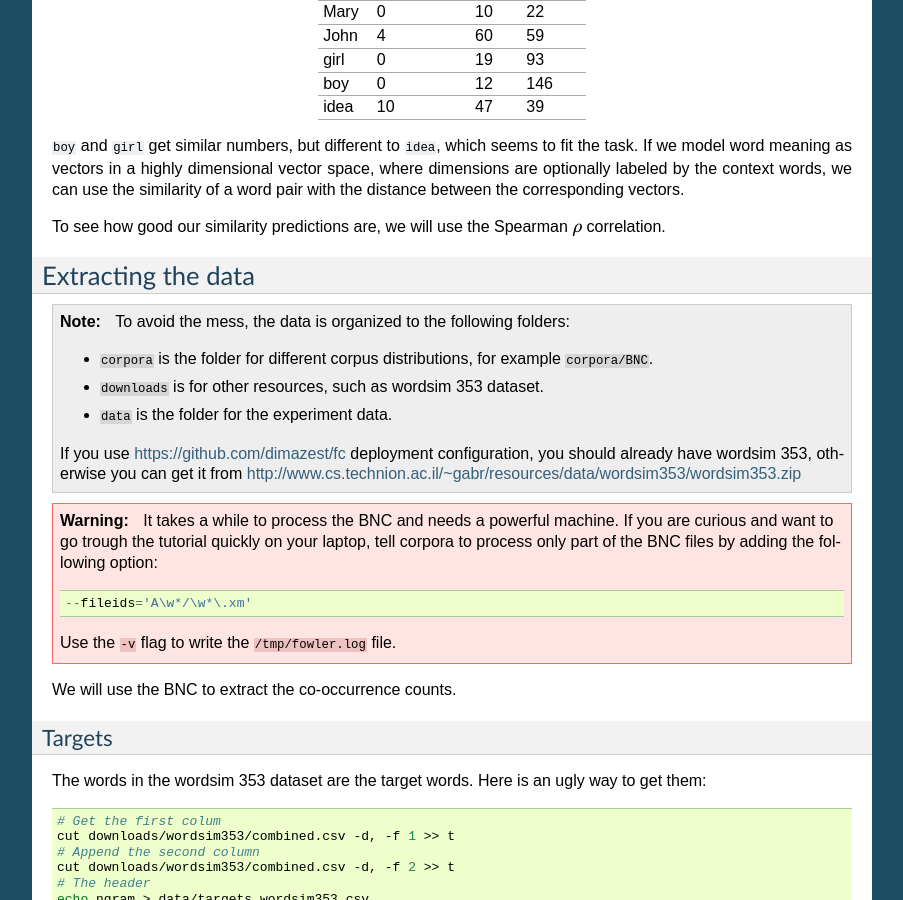
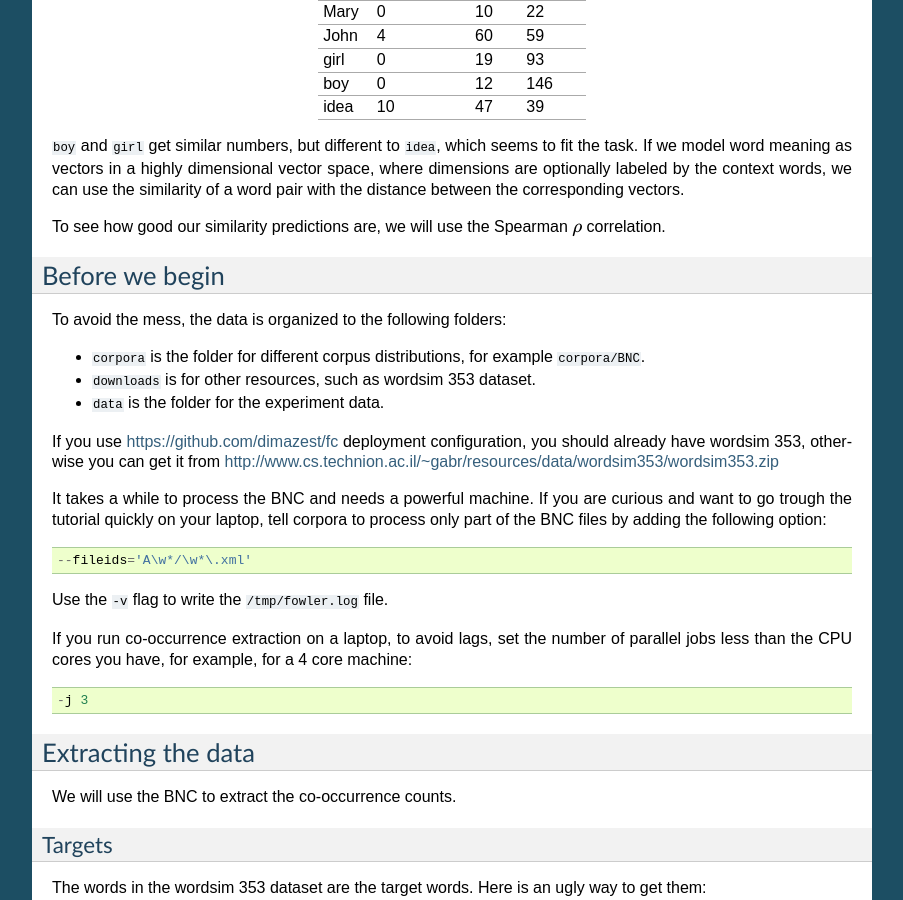
Before and after one commit to dimazest/fowler.corpora, a Sphinx documentation site: the page built from docs/quick_start.rst, in a window 1280 px wide and 900 px high, scrolled down 1004 px. Shown: the whole window, without its empty margins (198-1101 px from the left). Built offline with Sphinx 7.4.7, drawn with Linux system fonts in a browser that asks for light colours; cross-references to code outside the pages are shown as plain code.

Commit message:
Before we begin

```diff
--- a/docs/quick_start.rst
+++ b/docs/quick_start.rst
@@ -76,32 +76,38 @@ between the corresponding vectors.
 To see how good our similarity predictions are, we will use the Spearman
 :math:`\rho` correlation.
 
+Before we begin
+---------------
+
+To avoid the mess, the data is organized to the following folders:
+
+* ``corpora`` is the folder for different corpus distributions, for example
+  ``corpora/BNC``.
+* ``downloads`` is for other resources, such as wordsim 353 dataset.
+* ``data`` is the folder for the experiment data.
+
+If you use https://github.com/dimazest/fc deployment configuration, you
+should already have wordsim 353, otherwise you can get it from
+http://www.cs.technion.ac.il/~gabr/resources/data/wordsim353/wordsim353.zip
+
+
+It takes a while to process the BNC and needs a powerful machine. If you
+are curious and want to go trough the tutorial quickly on your laptop, tell
+corpora to process only part of the BNC files by adding the following
+option::
+
+    --fileids='A\w*/\w*\.xml'
+
+Use the ``-v`` flag to write the ``/tmp/fowler.log`` file.
+
+If you run co-occurrence extraction on a laptop, to avoid lags, set the number
+of parallel jobs less than the CPU cores you have, for example, for a 4 core
+machine::
+
+    -j 3
+
 Extracting the data
 -------------------
-
-.. note::
-
-    To avoid the mess, the data is organized to the following folders:
-
-    * ``corpora`` is the folder for different corpus distributions, for example
-      ``corpora/BNC``.
-    * ``downloads`` is for other resources, such as wordsim 353 dataset.
-    * ``data`` is the folder for the experiment data.
-
-    If you use https://github.com/dimazest/fc deployment configuration, you
-    should already have wordsim 353, otherwise you can get it from
-    http://www.cs.technion.ac.il/~gabr/resources/data/wordsim353/wordsim353.zip
-
-.. warning::
-
-    It takes a while to process the BNC and needs a powerful machine. If you
-    are curious and want to go trough the tutorial quickly on your laptop, tell
-    corpora to process only part of the BNC files by adding the following
-    option::
-
-        --fileids='A\w*/\w*\.xm'
-
-    Use the ``-v`` flag to write the ``/tmp/fowler.log`` file.
 
 We will use the BNC to extract the co-occurrence counts.
 
```
